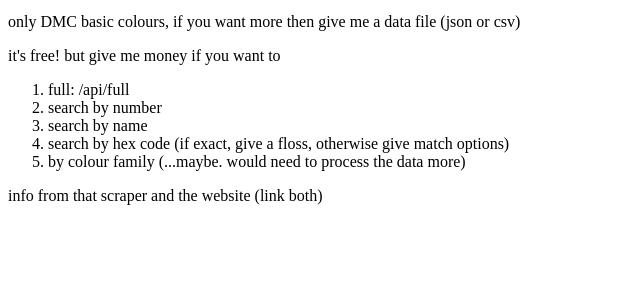
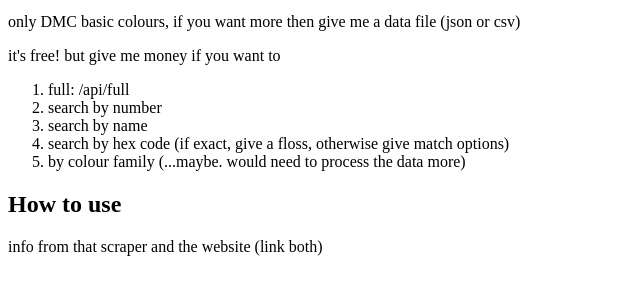
Before and after one commit to zilliah/embroidery-floss-api, a website: page index.html in a window 1280 px wide. Shown: the part 101-396 px from the top of the page, without its empty margins (0-640 px from the left). Drawn offline with Linux system fonts and the light colour scheme.

Commit message:
basic usage, unfinished change to landing page

```diff
--- a/index.html
+++ b/index.html
@@ -19,6 +19,9 @@
         <li>by colour family (...maybe. would need to process the data more)</li>
     </ol>
 
+    <h2>How to use</h2>
+
+
     <p>info from that scraper and the website (link both)</p>
 </body>
 </html>
```
Also changed, not shown: 1 other file.
